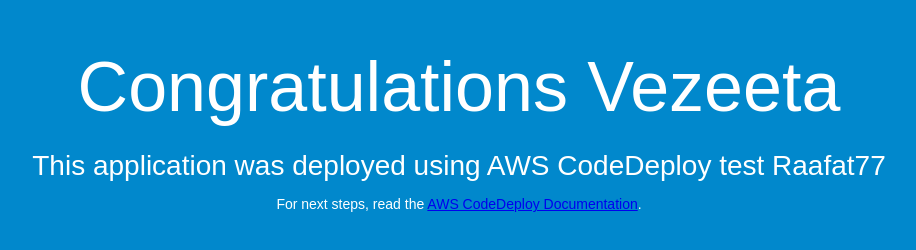
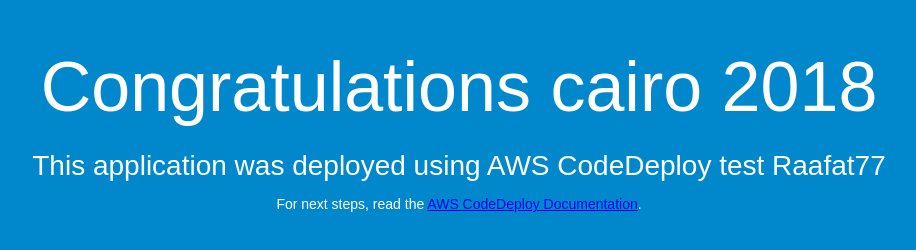
Before and after one commit to raafat1983/CodeDeployGitHubDemo, a plain HTML site: page index.html in a window 1280 px wide. Shown: the whole page, without its empty margins (181-1097 px from the left). Drawn offline with Linux system fonts and the light colour scheme.

Commit message:
Update index.html

```diff
--- a/index.html
+++ b/index.html
@@ -26,7 +26,7 @@
 </head>
 <body>
   <div align="center">
-    <h1>Congratulations Vezeeta</h1>
+    <h1>Congratulations cairo 2018</h1>
     <h2>This application was deployed using AWS CodeDeploy test Raafat77</h2>
     <p>For next steps, read the <a href="http://aws.amazon.com/documentation/codedeploy">AWS CodeDeploy Documentation</a>.</p>
   </div>
```
